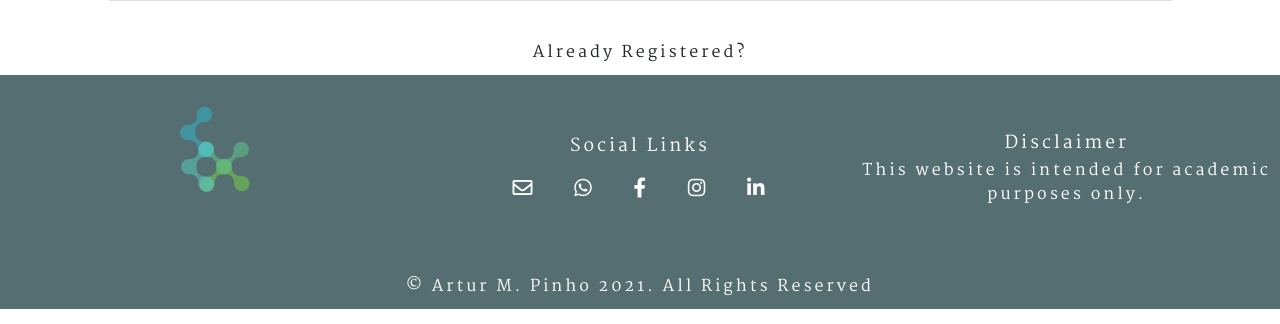
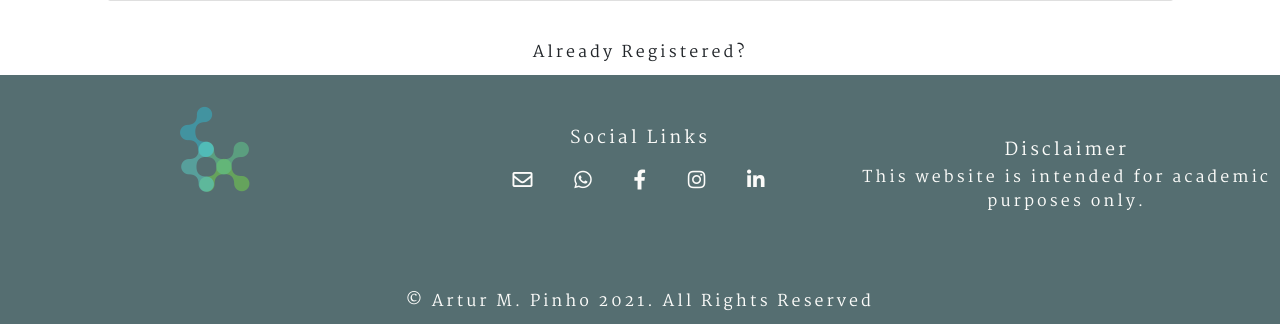
Before and after one commit to arturmpinho/Speranza, a Flask app: page /register in a window 1280 px wide. Shown: the part 698-1022 px from the top of the page. Run offline with Flask 2, Linux system fonts and the light colour scheme; some libraries are stand-ins or nearby versions; some web fonts are replaced.

Commit message:
Increase fontsize comments + restyle footer

```diff
--- a/static/css/style.css
+++ b/static/css/style.css
@@ -138,6 +138,10 @@ h1{
     color: #A9A9A9;
 }
 
+.blockquote {
+    font-size: 1.6rem;
+}
+
 /* Trial detail modal */
 
 .modal-intro {
--- a/templates/components/footer.html
+++ b/templates/components/footer.html
@@ -1,11 +1,11 @@
 <div class="container-fluid" id="footer">
     <div class="row">
-        <div class="col align-self-center text-center">
+        <div class="col-12 col-lg-4 align-self-center text-center">
             <a href="{{ url_for('home') }}">
                 <img src="../../static/images/speranza_logo.png" alt="Speranza Logo">
             </a>
         </div>
-        <div class="col align-self-center text-center">
+        <div class="col-12 col-lg-4 mb-4 align-self-center text-center">
             <div class="row">
                 <div class="col">
                     <h3>Social Links</h3>
@@ -36,14 +36,14 @@
                 </div>
             </div>
         </div>
-        <div class="col align-self-center text-center">
+        <div class="col-12 col-lg-4 mt-4 align-self-center text-center">
             <h3>Disclaimer</h3>
             <p>This website is intended for academic purposes only.</p>
         </div>
     </div>
-    <div class="row">
-        <div class="col">
-            <p class="d-flex justify-content-center">© Artur M. Pinho 2021. All Rights Reserved</p>
+    <div class="row mt-4">
+        <div class="col-12 d-flex justify-content-center text-center">
+            <p>© Artur M. Pinho 2021. All Rights Reserved</p>
         </div>
     </div>
 </div>
--- a/templates/pages/home.html
+++ b/templates/pages/home.html
@@ -57,7 +57,7 @@
     </div>
 
     <!-- External Quote -->
-    <div class="card m-5 w-50 position-relative bottom-0 start-50 translate-middle-x">
+    <div class="card w-75 position-relative mb-5 m-auto">
         <div class="card-body">
             <blockquote class="blockquote mb-0 page-intro">
                 <p>"Hope is the life we live, the attitude we carry, the gift we give others. Hope is the energy, the courage and the strength to keep believing in the goodness of life, God and the people around us."</p>
```
